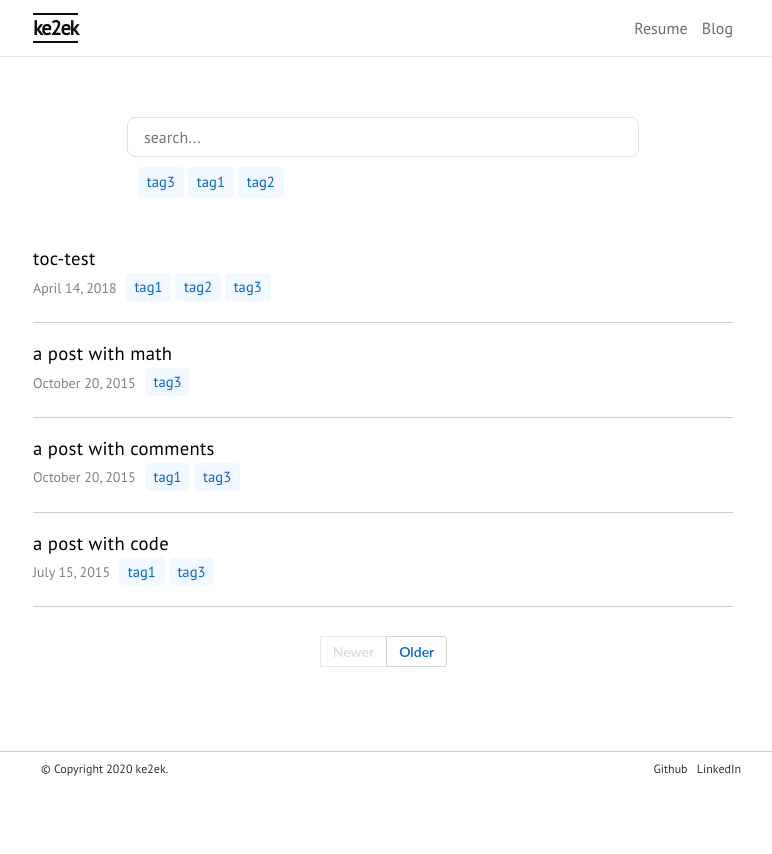
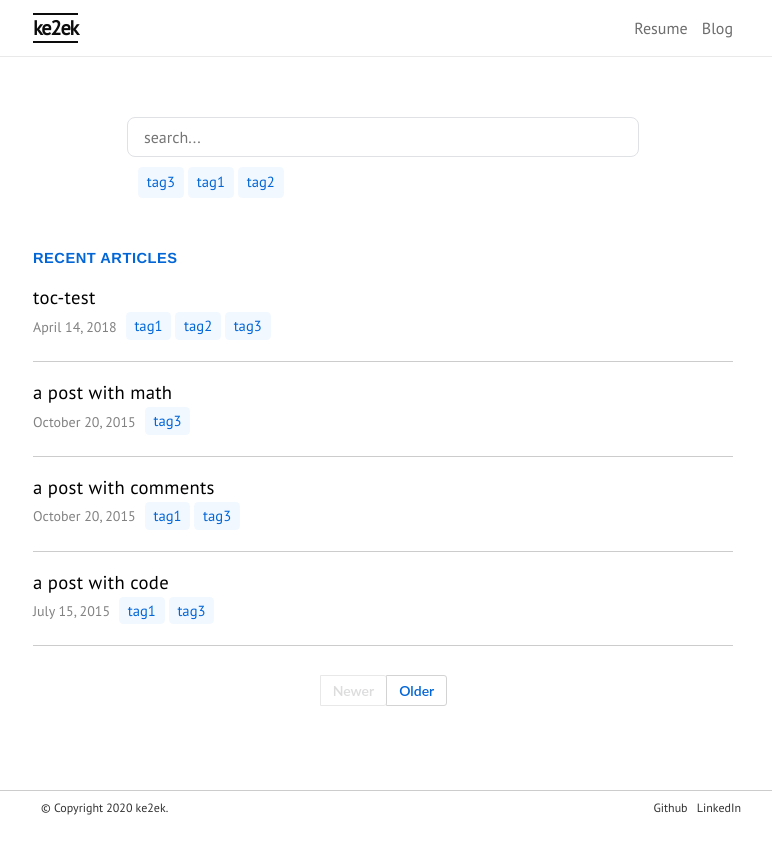
Before and after one commit to r4v3n-k/r4v3n-k.github.io, a Jekyll site: the page built from blog/index.html, in a window 1280 px wide. Shown: the top 854 px of the page, without its empty margins (257-1029 px from the left). Built offline with Jekyll 4.4.1, drawn with Linux system fonts in a browser that asks for light colours; nearby versions of some CDN libraries; some web fonts are replaced; the list of posts is cut into pages by our own code; comment, search, counter and statistics services are not loaded.

Commit message:
changed post title stylesheet

```diff
--- a/_sass/_pages.scss
+++ b/_sass/_pages.scss
@@ -19,3 +19,12 @@
     width: 40%;
     min-width: 200px;
 }
+
+.main-header {
+    font-weight: bold;
+    color: #0366d6;
+    font-size: 11pt;
+    letter-spacing: 0.5px;
+    margin-top: 2.5em;
+    margin-bottom: 0;
+}
--- a/_sass/_posts.scss
+++ b/_sass/_posts.scss
@@ -7,7 +7,6 @@
 }
 .post-list {
     margin: 0;
-    margin-top: $space-2;
     padding: 0;
     list-style: none;
 
--- a/_sass/_search.scss
+++ b/_sass/_search.scss
@@ -45,7 +45,7 @@
             background-color: rgba(0,0,0,0.1)
         }
         span {
-            color: royalblue;
+            color: black;
             margin-left: 1em;
             font-weight: bold;
         }
--- a/blog/index.html
+++ b/blog/index.html
@@ -2,6 +2,7 @@
 layout: page
 ---
 
+<h3 class="main-header">RECENT ARTICLES</h3>
 <ul class="post-list">
   {% for post in paginator.posts %}
     <li>
```
